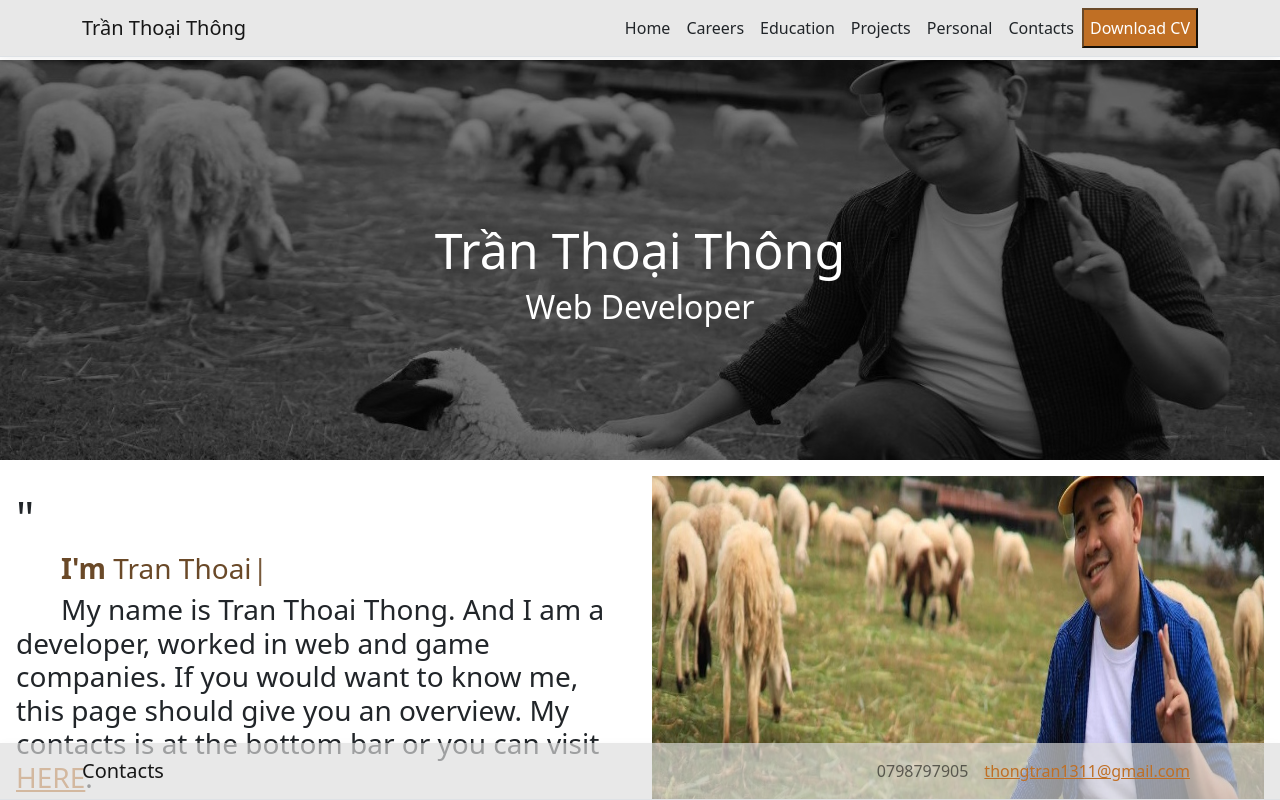
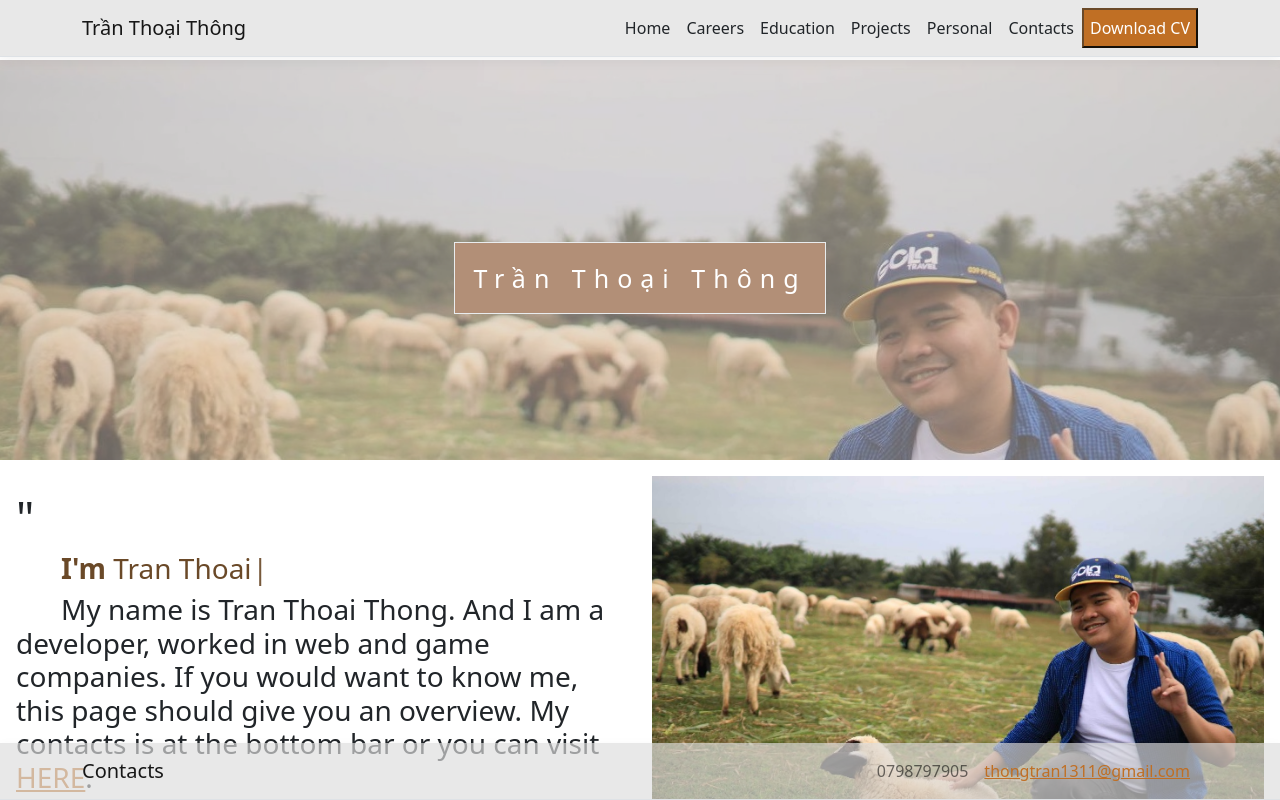
Before and after one commit to ThongTranHCM/ThongTranHCM.github.io, a React (Create React App) app in the folder ASPNetReact/ASPNetReact/ClientApp/: page /home in a window 1280 px wide. Shown: the top 800 px of the page. Built offline with nearby package versions, Linux system fonts and the light colour scheme.

Commit message:
Update Home Header BG attachment

```diff
--- a/ASPNetReact/ASPNetReact/ClientApp/src/components/Home.js
+++ b/ASPNetReact/ASPNetReact/ClientApp/src/components/Home.js
@@ -8,7 +8,7 @@ export class Home extends Component {
     render() {
         return (
             <div>
-                <HomeHeader h1Name="Trần Thoại Thông" h2Name="Web Developer">
+                <HomeHeader h1Name="Trần Thoại Thông">
                     <div className="row">
                         <div className="col-sm-6 py-2">
                             <div style={{ fontSize: "45px", textAlign: "left" }}>"</div>
@@ -43,7 +43,7 @@ export class Home extends Component {
                             <Link to="/projects">Project</Link>, <Link to="/projects#Personal">Personal</Link>
                         </div>
                         <div className="col-sm-6">
-                            <img className="w-100 h-100" src="Images/avatar2small.jpg" alt="" />
+                            <img className="w-100 h-100" src="Images/avatar2.jpg" alt="" />
                         </div>
                     </div>
                 </HomeHeader>
--- a/ASPNetReact/ASPNetReact/ClientApp/src/components/HomeHeader.js
+++ b/ASPNetReact/ASPNetReact/ClientApp/src/components/HomeHeader.js
@@ -11,7 +11,6 @@ export class HomeHeader extends Component {
 
     render() {
         let imgTint, imgSepia, imgBrightness, imgSaturate, imgGrayscale, imgFilter;
-        let imgHeight = "400px";
         if (!this.props.imgTint) {
             imgGrayscale = "grayscale(100%) ";
             imgSepia = ""
@@ -25,27 +24,19 @@ export class HomeHeader extends Component {
             imgSaturate = "saturate(200%) ";
             imgTint = "hue-rotate(".concat(this.props.imgTint).concat("deg) ");
         }
-        let imgFile = "Images/avatar2small.jpg";
+        let bgImg = 'url("Images/avatar2.jpg")';
         if (this.props.imgSource) {
-            imgFile = "Images/".concat(this.props.imgSource);
-        }
-        if (this.props.imgHeight) {
-            imgHeight = this.props.imgHeight;
+            bgImg = 'url("Images/'.concat(this.props.imgSource).concat('")');
         }
         imgFilter = imgGrayscale.concat(imgSepia).concat(imgBrightness).concat(imgSaturate).concat(imgTint);
         return (
             <div>
-                <div className="text-white" style={{ height: imgHeight }}>
-                    <img className={this.props.imgClass} style={{
-                        position: "absolute",
-                        zIndex: -1,
-                        width: "100%",
-                        height: imgHeight,
-                        filter: imgFilter
-                    }} src={imgFile} alt="" />
-                    <div className="align-middle text-center" style={{ paddingBlock: "10em" }}>
-                        <h1>{this.props.h1Name}</h1>
-                        <h2>{this.props.h2Name}</h2>
+                <div className="text-white" >
+                    <div class="parallax tint-coffee" style={{
+                    }}
+                    >
+                        <div class="caption">
+                            <span class="border">{this.props.h1Name}</span> </div>
                     </div>
                 </div>
                 <div className="divFull px-3 py-3">
--- a/ASPNetReact/ASPNetReact/ClientApp/src/custom.css
+++ b/ASPNetReact/ASPNetReact/ClientApp/src/custom.css
@@ -108,3 +108,39 @@ html {
 h1 {
     font-size: 50px;
 }
+
+.parallax {
+    position: relative;
+    opacity: 0.65;
+    background-attachment: fixed;
+    background-image: url("../public/Images/avatar2.jpg");
+    background-size: cover;
+    min-height: 400px;
+}
+
+.tint-coffee::before {
+    content: "";
+    position: absolute;
+    top: 0px;
+    right: 0px;
+    bottom: 0px;
+    left: 0px;
+    background-color:  #6a492840;
+}
+
+.caption {
+    position: absolute;
+    left: 0;
+    top: 50%;
+    width: 100%;
+    text-align: center;
+    color: #fff;
+}
+
+    .caption span.border {
+        background-color: #8a5430;
+        color: #fff;
+        padding: 18px;
+        font-size: 25px;
+        letter-spacing: 8px;
+    }
```
Also changed, not shown: ASPNetReact/ASPNetReact/ClientApp/public/Images/avatar2small.jpg (deleted).
